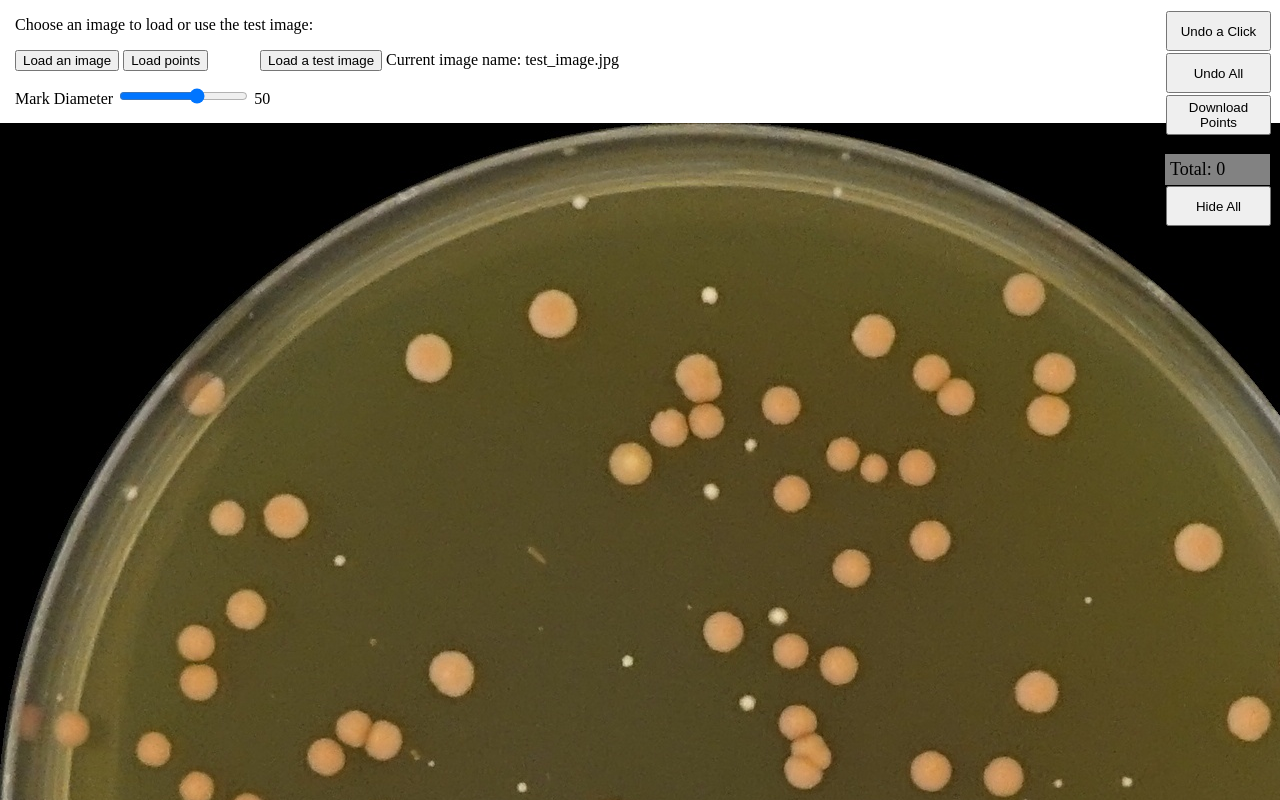
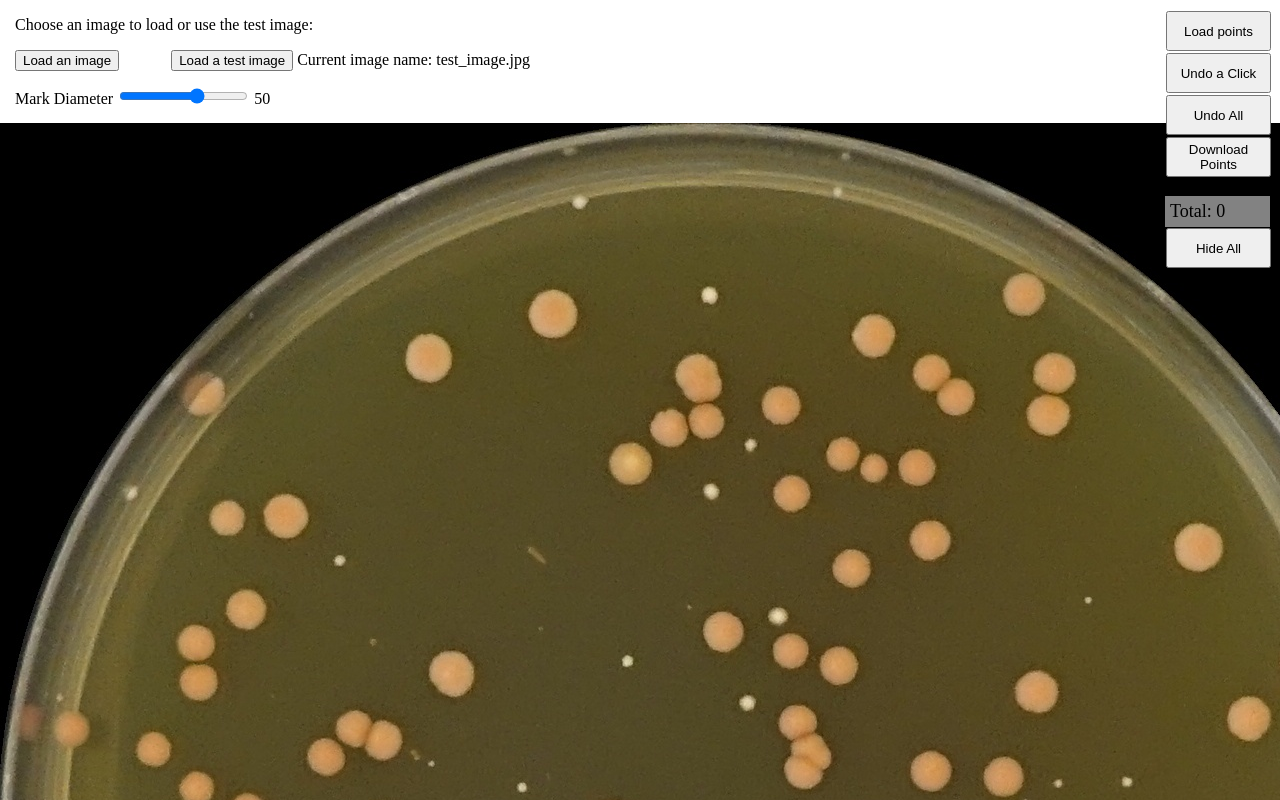
Before and after one commit to bondarevts/colonies-counter, a plain HTML site: page index.html in a window 1280 px wide. Both pictures are taken after a click on the button "Load a test image". Shown: the top 800 px of the page. Drawn offline with Linux system fonts and the light colour scheme.

Commit message:
Move load images to the floating block

```diff
--- a/index.html
+++ b/index.html
@@ -9,8 +9,6 @@
     <p>Choose an image to load or use the test image:</p>
     <button id="image-browser-button" onclick="document.getElementById('image-browser').click()">Load an image</button>
     <input type="file" id="image-browser" onclick="checkMarks(event)" onchange="loadImage()" style="display:none;">
-    <button id="points-browser-button" onclick="document.getElementById('points-browser').click()">Load points</button>
-    <input type="file" id="points-browser" onclick="checkMarks(event)" onchange="loadPoints()" style="display:none;">
     <span style="margin-left: 3em;"></span>
     <button onclick="loadTestImage()">Load a test image</button>
     <span>Current image name: <span id="current-image-name"></span></span>
@@ -23,6 +21,8 @@
     </div>
     <div id="floating-block">
         <div id="controls">
+            <button class="floating" onclick="document.getElementById('points-browser').click()">Load points</button>
+            <input type="file" id="points-browser" onclick="checkMarks(event)" onchange="loadPoints()" style="display:none;">
             <button class="floating" onclick="undoClick()">Undo a Click</button>
             <button class="floating" onclick="undoAllClicks()">Undo All</button>
             <button class="floating" onclick="downloadPoints()">Download Points</button>
```
